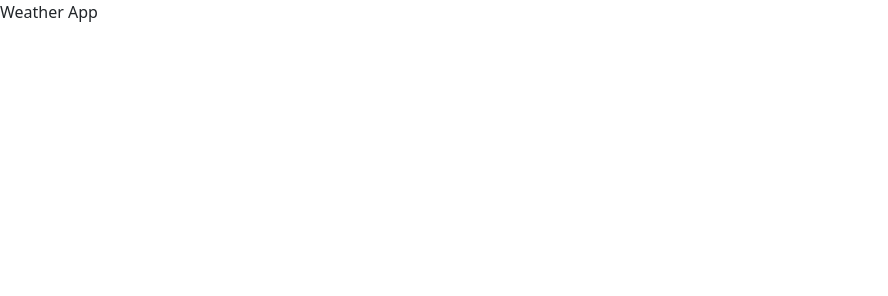
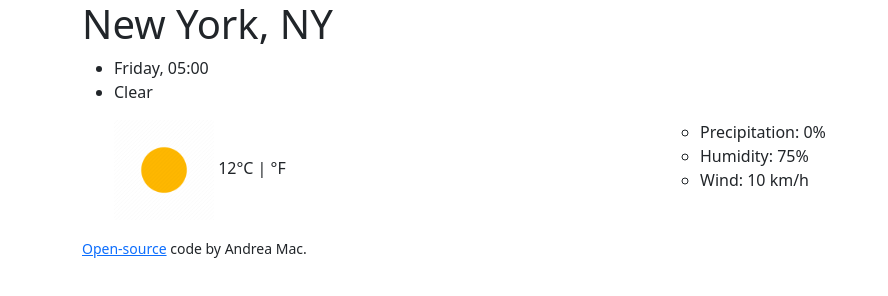
Before and after one commit to AndreaMac1/Weather-App-Correction-Week-7, a plain HTML site: page index.html in a window 1280 px wide. Shown: the whole page, without its empty margins (0-888 px from the left). Drawn offline with nearby package versions, Linux system fonts and the light colour scheme.

Commit message:
Added HTML structure.

```diff
--- a/index.html
+++ b/index.html
@@ -14,7 +14,36 @@
     />
   </head>
   <body>
-    Weather App
+    <div class="container">
+      <div class="weather app">
+        <h1>New York, NY</h1>
+        <ul>
+          <li>Friday, 05:00</li>
+          <li>Clear</li>
+        </ul>
+        <ul>
+          <div class="row">
+            <div class="col-6">
+              <img src="media/clear.png" alt="Clear" width="100" />
+              12°C | °F
+            </div>
+            <div class="col-6">
+              <ul>
+                <li>Precipitation: 0%</li>
+                <li>Humidity: 75%</li>
+                <li>Wind: 10 km/h</li>
+              </ul>
+            </div>
+          </div>
+        </ul>
+      </div>
+      <small
+        ><a href="https://github.com/AndreaMac1/Weather-App-Correction-Week-7">
+          Open-source</a
+        >
+        code by Andrea Mac.
+      </small>
+    </div>
 
     <script src="src/index.js"></script>
   </body>
```
Also changed, not shown: media/clear.png (added), 1 other file.
